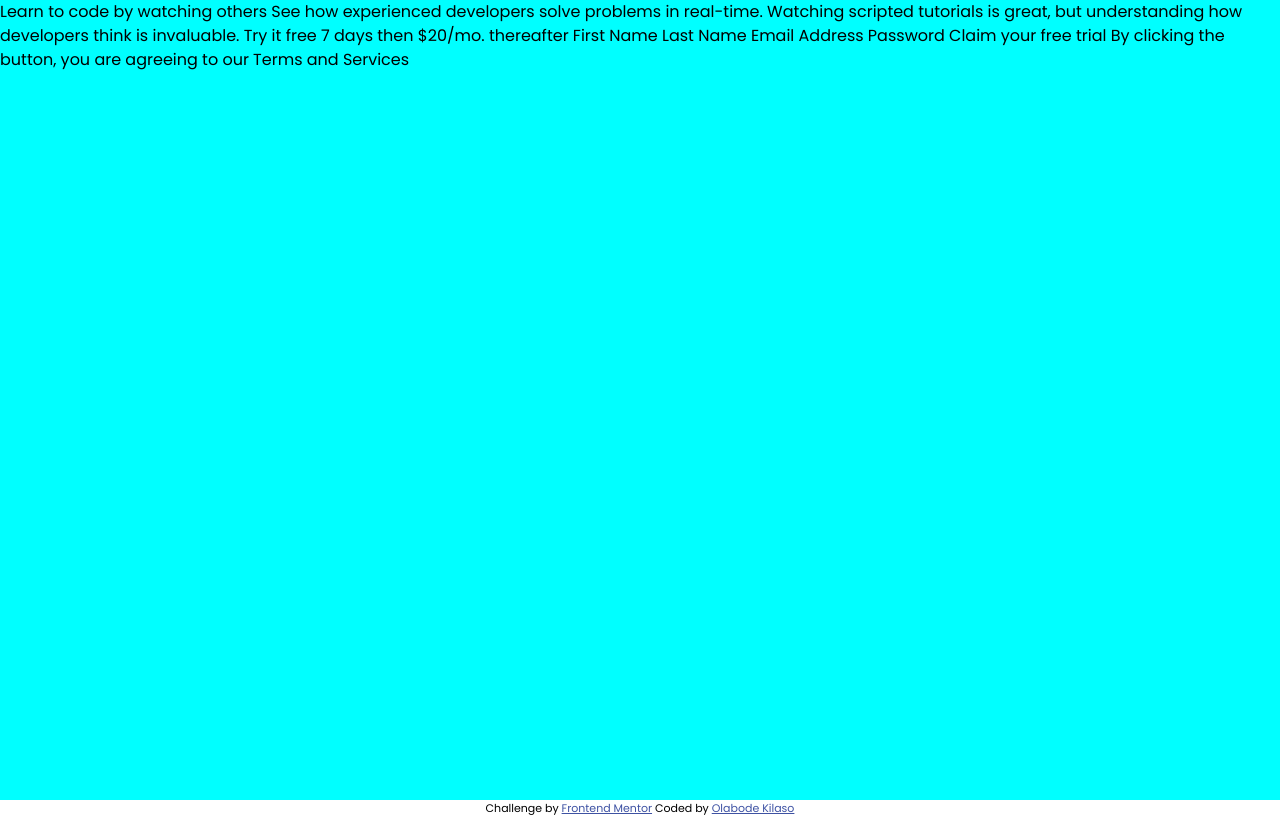
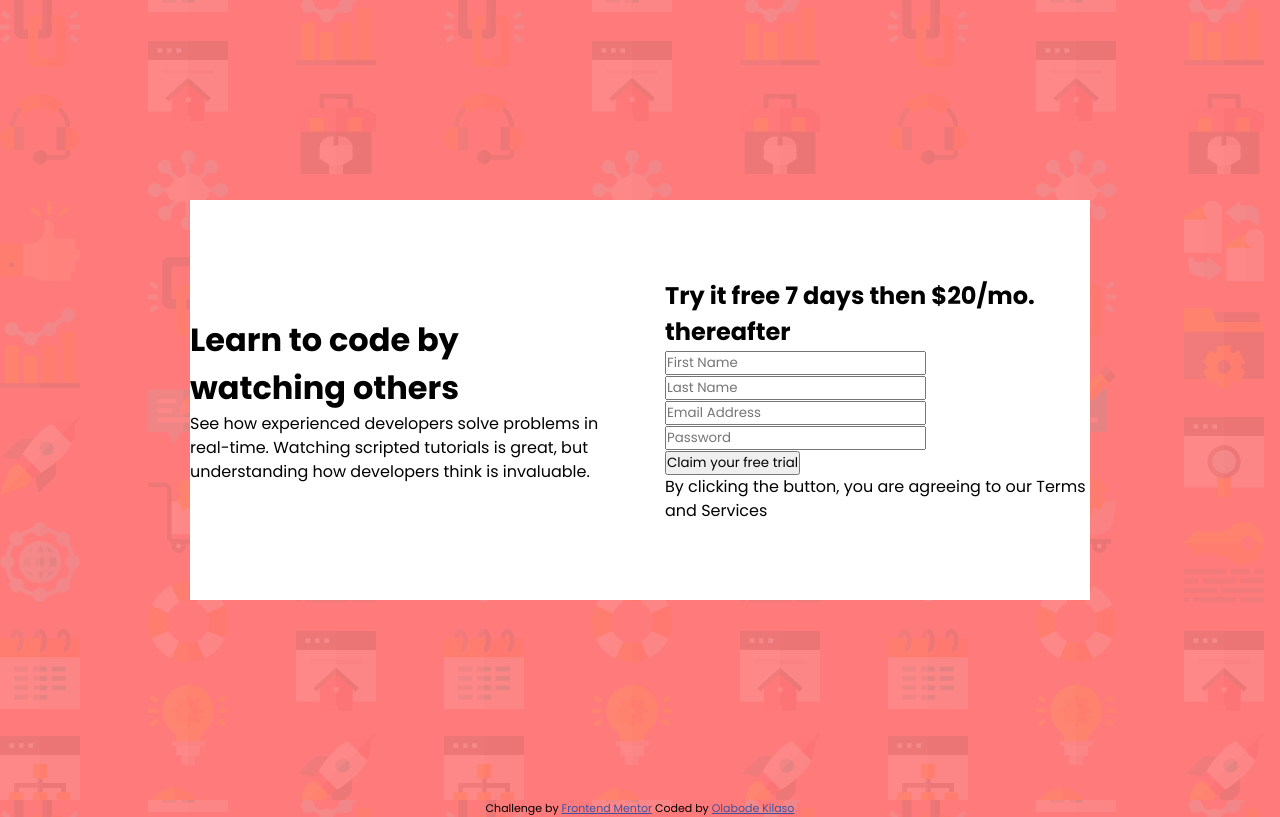
Before and after one commit to Great-kiola/Intro-comp-with-signup-fem, a plain HTML site: page index.html in a window 1280 px wide. Drawn offline with Linux system fonts and the light colour scheme.

Commit message:
Made changes to the index and css file

```diff
--- a/index.html
+++ b/index.html
@@ -14,25 +14,35 @@
 
   <main>
     <div class="container">
-      <div class="firstDiv"></div>
-      Learn to code by watching others
+      <div class="firstDiv">
+        <div class="texts">
+          <h1>Learn to code by watching others</h1>
+          <p> See how experienced developers solve problems in real-time. Watching scripted tutorials is great,
+            but understanding how developers think is invaluable.
+          </p>
+        </div>
+      </div>
 
-      See how experienced developers solve problems in real-time. Watching scripted tutorials is great,
-      but understanding how developers think is invaluable.
+      <div class="secondDiv">
+        <div class="trial">
+          <h2>Try it free 7 days <span> then $20/mo. thereafter</span> </h2>
+        </div>
 
-      Try it free 7 days then $20/mo. thereafter
+        <div class="formDiv">
 
-      First Name
-      Last Name
-      Email Address
-      Password
+          <form class="forms">
+            <input class="form fName" type="text" placeholder="First Name">
+            <input class="form LName" type="text" placeholder="Last Name">
+            <input class="form eAddress" type="text" placeholder="Email Address">
+            <input class="form Pswrd" type="password" placeholder="Password">
+          </form>
 
-      Claim your free trial
+          <button type="submit" aria-label="submit-btn">Claim your free trial</button>
+          <p>By clicking the button, you are agreeing to our <span> Terms and Services </span></p>
 
-      By clicking the button, you are agreeing to our Terms and Services
+        </div>
 
-
-      <div class="secondDiv"></div>
+      </div>
     </div>
   </main>
 
--- a/style.css
+++ b/style.css
@@ -4,17 +4,37 @@
   margin: 0;
   padding: 0;
   box-sizing: border-box;
-  font-family: 'Poppins', sans-serif;
+  font-family: "Poppins", sans-serif;
 }
 
-body{
-    line-height: 1.5;
-    min-height: 100vh;
+body {
+  line-height: 1.5;
+  min-height: 100vh;
+  background-image: url(./images/bg-intro-desktop.png);
+  background-color: var(--Red);
+  display: flex;
+  align-items: center;
+  justify-content: center;
+  flex-direction: column;
+
 }
 
-.container{
-    height: 100vh;
-    background-color: aqua;
+.container {
+  display: flex;
+  margin: 200px;
+  width: 900px;
+  height: 400px;
+  background-color: white;
+  align-items: center
+}
+
+.firstDiv{
+  width: 50%;
+  margin-right: 50px
+}
+
+.secondDiv{
+  width: 50%;
 }
 
 .attribution {
@@ -24,3 +44,11 @@ body{
 .attribution a {
   color: hsl(228, 45%, 44%);
 }
+
+:root {
+  --DarkBlue: hsl(249, 10%, 26%);
+  --GrayishBlue: hsl(246, 25%, 77%);
+  --AccentBlue: hsl(248, 32%, 49%);
+  --Red: hsl(0, 100%, 74%);
+  --Green: hsl(154, 59%, 51%);
+}
```
